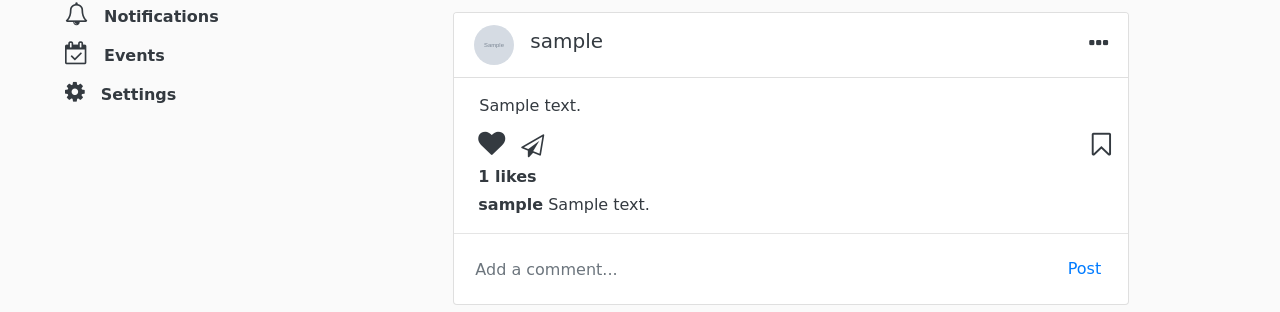
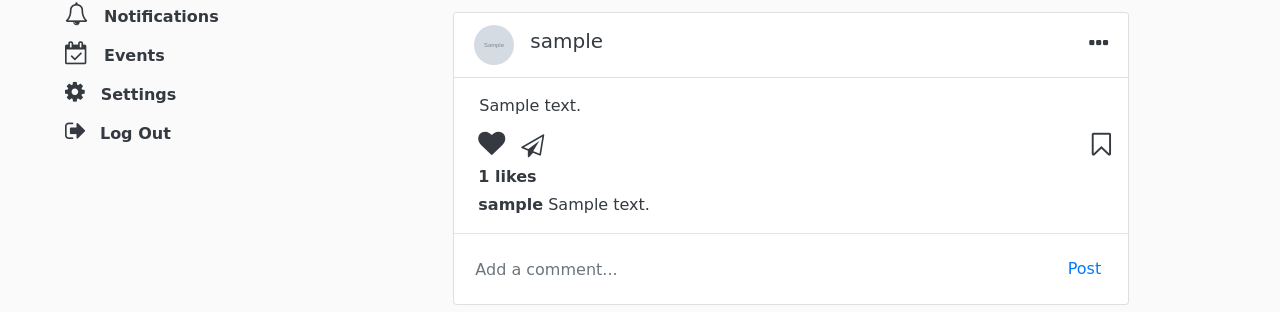
Before and after one commit to shevchenkodim/social-network-platform, a Django app: page / in a window 1280 px wide. Shown: the part 208-520 px from the top of the page. Run offline with Django 3.2, Linux system fonts and the light colour scheme; a user stored in the database is signed in; tables that the repository leaves empty hold one stand-in row (values such as "Sample post"); grey boxes marked "Sample" are stand-in pictures; some libraries are stand-ins or nearby versions.

Commit message:
Implement logout functionality
:Release Notes:

:Detailed Notes:

:Testing Performed:
No tests

:QA Notes:

:Issues Addressed:

Signed-off-by: Shevchenko Dmytro <dimashevchenko10021999@gmail.com>

```diff
--- a/signup/urls.py
+++ b/signup/urls.py
@@ -6,4 +6,5 @@ app_name = 'signup'
 urlpatterns = [
     path('login', SignIn.as_view(), name='sign_in_login'),
     path('register', SignUp.as_view(), name='sign_up_register'),
+    path('logout', views.user_logout, name='user_logout')
 ]
--- a/signup/views.py
+++ b/signup/views.py
@@ -3,6 +3,7 @@ from django.views.generic import TemplateView
 from django.contrib.auth import login, authenticate
 from . forms import UserRegisterForm, UserLoginForm
 from django.http import HttpResponse, JsonResponse
+from django.contrib.auth import logout
 from django.contrib import messages
 
 
@@ -36,3 +37,8 @@ class SignUp(TemplateView):
     def get_context_data(self, **kwargs):
         context = super().get_context_data(**kwargs)
         return context
+
+
+def user_logout(request):
+    logout(request)
+    return redirect(reverse('news_page'))
--- a/templates/components/menu.html
+++ b/templates/components/menu.html
@@ -62,4 +62,19 @@
             </div>
         </div>
     </div>
+
+    <div class="col-12 pb-1">
+        <div class="row pl-1 d-flex align-items-center">
+            <div class="col-12" style="padding-left: 10px;">
+                <div id="main-manu" class="pt-1 pb-1" style="">
+                    <span style="font-weight: 600;">
+                        <a href="{% url 'signup:user_logout' %}" class="text-dark" style="text-decoration: none;">
+                            <i class="fa fa-sign-out ml-3 mr-2" style="font-size:23px"></i>
+                            Log Out
+                        </a>
+                    </span>
+                </div>
+            </div>
+        </div>
+    </div>
 </div>
```
